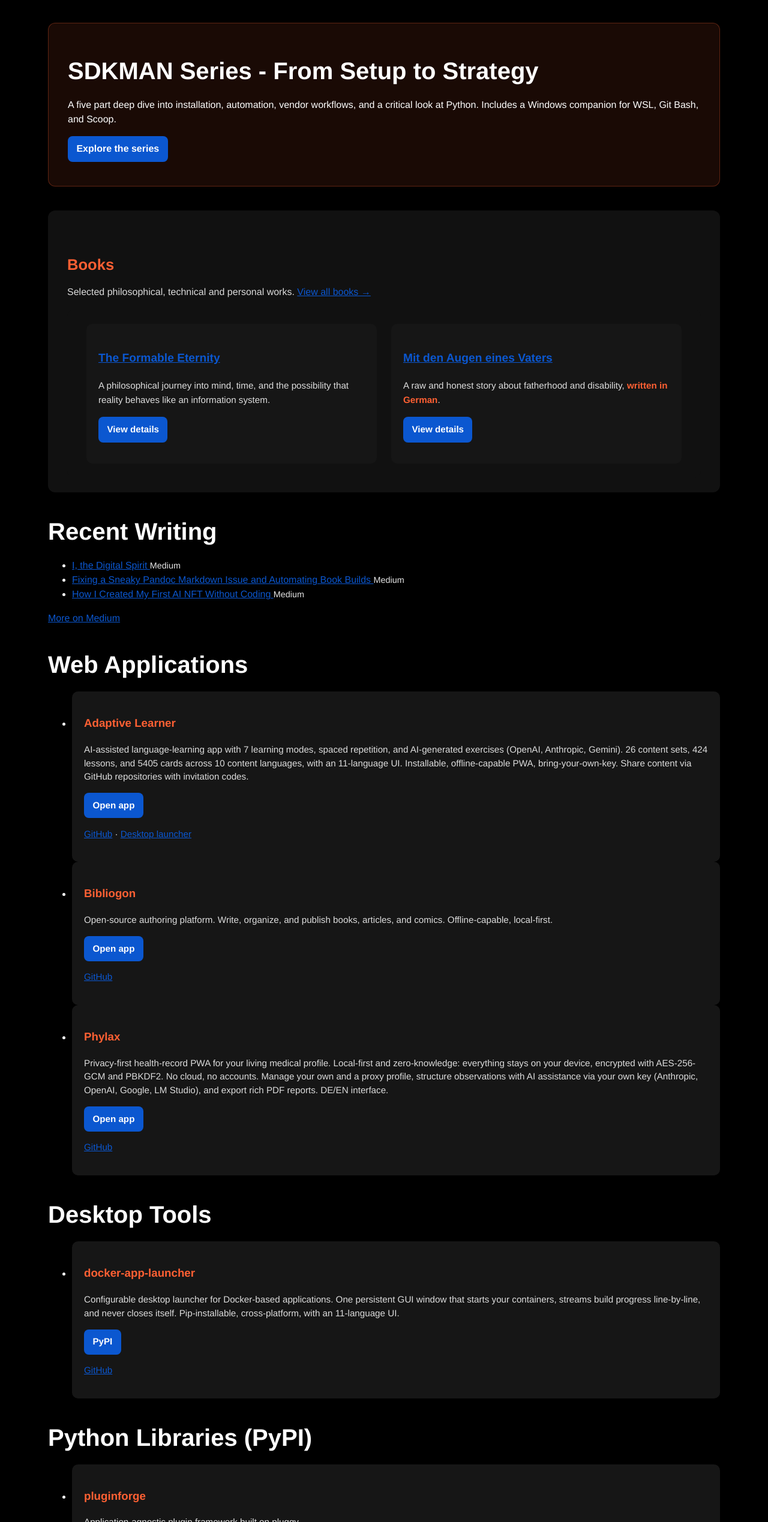
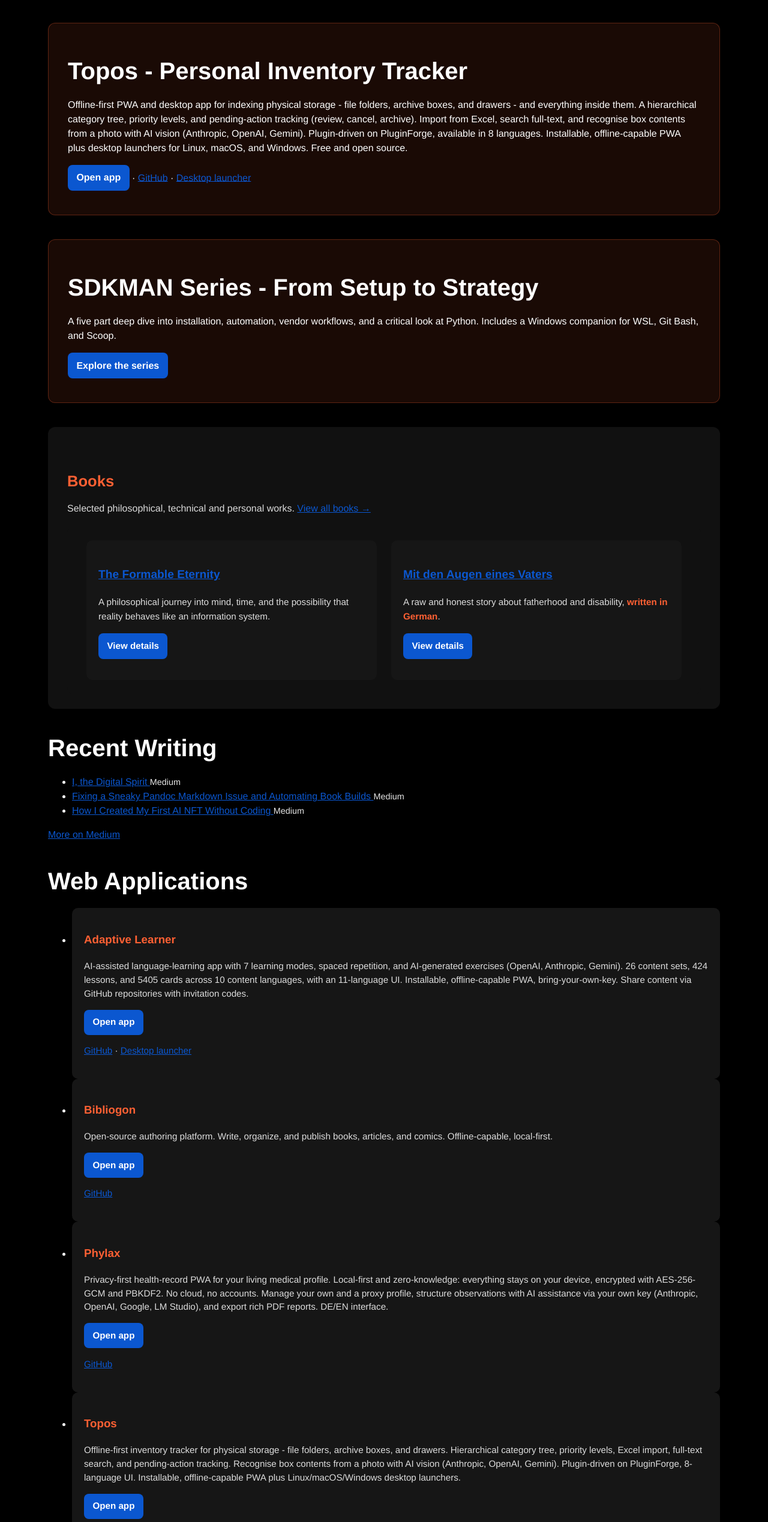
Before and after one commit to astrapi69/astrapi69.github.io, a website: page index.html in a window 1280 px wide. Shown: the part 1367-3905 px from the top of the page at 60% size. Drawn offline with Linux system fonts and the light colour scheme.

Commit message:
add Topos project card, update existing cards

```diff
--- a/index.html
+++ b/index.html
@@ -35,9 +35,9 @@
 
     <!-- Basic SEO -->
     <meta name="description"
-          content="Software developer, author, and open source creator. Building Adaptive Learner, Bibliogon, pluginforge, manuscripta. Python, Java, Docker, React, AI.">
+          content="Software developer, author, and open source creator. Building Adaptive Learner, Bibliogon, Topos, pluginforge, manuscripta. Python, Java, Docker, React, AI.">
     <meta name="keywords"
-          content="Asterios Raptis, software developer, open source, Python, Java, Adaptive Learner, Bibliogon, pluginforge, manuscripta, author, Amazon KDP">
+          content="Asterios Raptis, software developer, open source, Python, Java, Adaptive Learner, Bibliogon, Topos, pluginforge, manuscripta, inventory, personal organization, offline-first, author, Amazon KDP">
     <meta name="author" content="Asterios Raptis">
     <link rel="canonical" href="https://astrapi69.github.io/">
 
@@ -45,7 +45,7 @@
     <meta property="og:type" content="profile">
     <meta property="og:title" content="Asterios Raptis - Software Developer & Author">
     <meta property="og:description"
-          content="Open source creator: Adaptive Learner, Bibliogon, pluginforge, manuscripta. Author on Amazon KDP.">
+          content="Open source creator: Adaptive Learner, Bibliogon, Topos, pluginforge, manuscripta. Author on Amazon KDP.">
     <meta property="og:url" content="https://astrapi69.github.io/">
     <meta property="og:image" content="https://astrapi69.github.io/i/android-icon-192x192.png">
     <meta property="og:locale" content="en_US">
@@ -56,7 +56,7 @@
     <meta name="twitter:card" content="summary">
     <meta name="twitter:title" content="Asterios Raptis - Software Developer & Author">
     <meta name="twitter:description"
-          content="Open source creator: Adaptive Learner, Bibliogon, pluginforge, manuscripta. Author on Amazon KDP.">
+          content="Open source creator: Adaptive Learner, Bibliogon, Topos, pluginforge, manuscripta. Author on Amazon KDP.">
     <meta name="twitter:image" content="https://astrapi69.github.io/i/android-icon-192x192.png">
 
     <!-- JSON-LD: WebSite -->
@@ -107,6 +107,7 @@
             "makesOffer": [
                 {"@type": "SoftwareApplication", "name": "Adaptive Learner", "url": "https://astrapi69.github.io/adaptive-learner/"},
                 {"@type": "SoftwareApplication", "name": "Bibliogon", "url": "https://github.com/astrapi69/bibliogon"},
+                {"@type": "SoftwareApplication", "name": "Topos", "url": "https://astrapi69.github.io/topos/"},
                 {"@type": "SoftwareApplication", "name": "docker-app-launcher", "url": "https://pypi.org/project/docker-app-launcher/"},
                 {"@type": "SoftwareApplication", "name": "pluginforge", "url": "https://pypi.org/project/pluginforge/"},
                 {"@type": "SoftwareApplication", "name": "manuscripta", "url": "https://pypi.org/project/manuscripta/"}
@@ -169,6 +170,26 @@
             <a class="btn" href="https://astrapi69.github.io/phylax/" target="_blank" rel="noopener">Open app</a>
             &middot;
             <a href="https://github.com/astrapi69/phylax" target="_blank" rel="noopener">GitHub</a>
+        </p>
+    </section>
+
+    <!-- Featured: Topos -->
+    <section class="container highlight teaser" id="topos">
+        <h2>Topos - Personal Inventory Tracker</h2>
+        <p>
+            Offline-first PWA and desktop app for indexing physical storage - file folders, archive boxes,
+            and drawers - and everything inside them. A hierarchical category tree, priority levels, and
+            pending-action tracking (review, cancel, archive). Import from Excel, search full-text, and
+            recognise box contents from a photo with AI vision (Anthropic, OpenAI, Gemini). Plugin-driven on
+            PluginForge, available in 8 languages. Installable, offline-capable PWA plus desktop launchers for
+            Linux, macOS, and Windows. Free and open source.
+        </p>
+        <p>
+            <a class="btn" href="https://astrapi69.github.io/topos/" target="_blank" rel="noopener">Open app</a>
+            &middot;
+            <a href="https://github.com/astrapi69/topos" target="_blank" rel="noopener">GitHub</a>
+            &middot;
+            <a href="https://github.com/astrapi69/topos/releases/latest" target="_blank" rel="noopener">Desktop launcher</a>
         </p>
     </section>
 
@@ -274,6 +295,17 @@
                 </p>
                 <p><a class="btn" href="https://astrapi69.github.io/phylax/" target="_blank" rel="noopener">Open app</a></p>
                 <p><a href="https://github.com/astrapi69/phylax" target="_blank" rel="noopener">GitHub</a></p>
+            </li>
+            <li class="card">
+                <h3>Topos</h3>
+                <p>
+                    Offline-first inventory tracker for physical storage - file folders, archive boxes, and drawers. Hierarchical category tree, priority levels, Excel import, full-text search, and pending-action tracking. Recognise box contents from a photo with AI vision (Anthropic, OpenAI, Gemini). Plugin-driven on PluginForge, 8-language UI. Installable, offline-capable PWA plus Linux/macOS/Windows desktop launchers.
+                </p>
+                <p><a class="btn" href="https://astrapi69.github.io/topos/" target="_blank" rel="noopener">Open app</a></p>
+                <p>
+                    <a href="https://github.com/astrapi69/topos" target="_blank" rel="noopener">GitHub</a> ·
+                    <a href="https://github.com/astrapi69/topos/releases/latest" target="_blank" rel="noopener">Desktop launcher</a>
+                </p>
             </li>
         </ul>
     </section>
```
